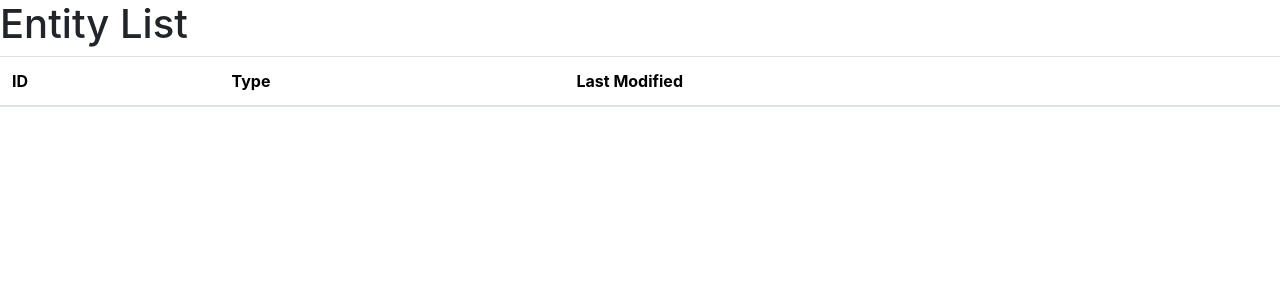
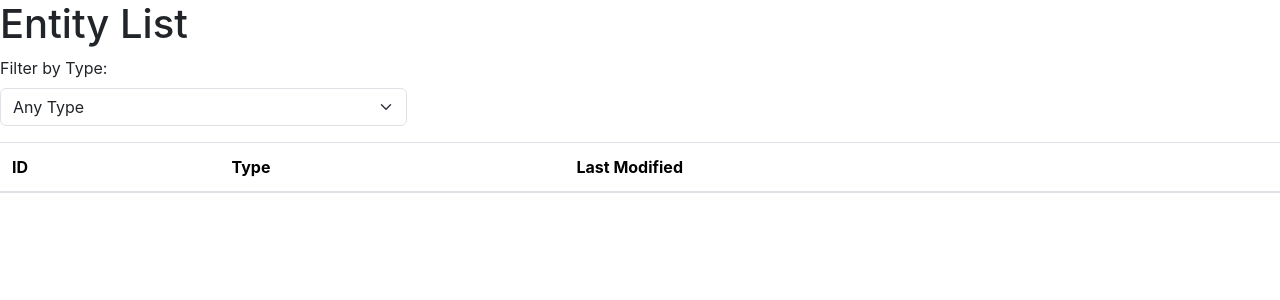
Before and after one commit to sommaalessandra/IntelliFlowTwin, a Django app: template udtBackEnd/udtApp/templates/udtApp/entityList.html in a window 1280 px wide. Shown: the part 56-356 px from the top of the page. Run offline with Django 5.2, Linux system fonts and the light colour scheme; the template is opened without the code that fills it, so the values that code supplies are empty; some libraries are stand-ins or nearby versions.

Commit message:
udtBackEnd: Some fixing on filter by entity type.
Changed ROUTEFILENAME to SIMULATIONPATH, generalizing run.sumocfg

```diff
--- a/libraries/classes/Planner.py
+++ b/libraries/classes/Planner.py
@@ -109,7 +109,7 @@ class ScenarioGenerator:
         print("Routes Generated")
         # self.sim.changeRoutePath(newpath + "generatedRoutes.rou.xml")
 
-        relativeRouteFile = folderPath + "generatedRoutes.rou.xml"
+        relativeRouteFile = folderPath # + "generatedRoutes.rou.xml"
         routeFilePath = os.path.abspath(relativeRouteFile)
         return routeFilePath
 
--- a/libraries/classes/SumoSimulator.py
+++ b/libraries/classes/SumoSimulator.py
@@ -191,7 +191,7 @@ class Simulator:
             print("Error: the given path does not exist.")
             return
         self.routePath = routePath
-        os.environ["ROUTEFILENAME"] = routePath
+        os.environ["SIMULATIONPATH"] = routePath
         print("The path was set to " + routePath)
 
     ### VEHICLE FUNCTIONS
--- a/udtBackEnd/udtApp/templates/udtApp/base.html
+++ b/udtBackEnd/udtApp/templates/udtApp/base.html
@@ -4,7 +4,7 @@
     <link href="https://cdn.jsdelivr.net/npm/bootstrap@5.3.0-alpha1/dist/css/bootstrap.min.css" rel="stylesheet">
     </head>
     <nav class="navbar navbar-expand-lg navbar-light bg-light">
-    <a class="navbar-brand" href="#">UdtApp</a>
+    <a class="navbar-brand" href="{% url 'index' %}">UdtApp</a>
     <button class="navbar-toggler" type="button" data-toggle="collapse" data-target="#navbarNavAltMarkup"
         aria-controls="navbarNavAltMarkup" aria-expanded="false" aria-label="Toggle navigation">
         <span class="navbar-toggler-icon"></span>
--- a/udtBackEnd/udtApp/templates/udtApp/entityList.html
+++ b/udtBackEnd/udtApp/templates/udtApp/entityList.html
@@ -31,7 +31,25 @@
 <body>
     {% load custom_filters %}
     <h1>Entity List</h1>
-
+     <!-- Form for filter type -->
+    <form method="GET" action="">
+        <div class="row mb-3">
+            <div class="col-md-4">
+                <label for="type" class="form-label">Filter by Type:</label>
+                <select id="type" name="type" class="form-select"  onchange="this.form.submit()" >
+                    <option value="">Any Type</option>
+                    {% for type in device_types %}
+                        <option value="{{ type|split_and_get_last:'/' }}" {% if request.GET.type == type|split_and_get_last:'/' %}selected{% endif %}>
+                    {{ type|split_and_get_last:'/' }}
+                </option>
+                    {% endfor %}
+                </select>
+            </div>
+<!--            <div class="col-md-2 d-flex align-items-end">-->
+<!--                <button type="submit" class="btn btn-primary">Filter</button>-->
+<!--            </div>-->
+        </div>
+    </form>
     <table class="table table-striped">
         <thead>
             <tr>
@@ -61,12 +79,12 @@
             {% endfor %}
         </tbody>
     </table>
-    <!-- Paginazione -->
+    <!-- Pagination navbar -->
     <nav aria-label="Page navigation">
       <ul class="pagination justify-content-center">
         {% if page_obj.has_previous %}
           <li class="page-item">
-            <a class="page-link" href="?page={{ page_obj.previous_page_number }}" aria-label="Previous">
+            <a class="page-link" href="?page={{ page_obj.previous_page_number }}&type={{ request.GET.type }} " aria-label="Previous">
               <span aria-hidden="true">&laquo;</span>
             </a>
           </li>
@@ -74,13 +92,13 @@
 
         {% for num in page_obj.paginator.page_range %}
           <li class="page-item {% if page_obj.number == num %}active{% endif %}">
-            <a class="page-link" href="?page={{ num }}">{{ num }}</a>
+            <a class="page-link" href="?page={{ num }}&type={{ request.GET.type }}">{{ num }}</a>
           </li>
         {% endfor %}
 
         {% if page_obj.has_next %}
           <li class="page-item">
-            <a class="page-link" href="?page={{ page_obj.next_page_number }}" aria-label="Next">
+            <a class="page-link" href="?page={{ page_obj.next_page_number }}&type={{ request.GET.type }} " aria-label="Next">
               <span aria-hidden="true">&raquo;</span>
             </a>
           </li>
--- a/udtBackEnd/udtBackEnd/urls.py
+++ b/udtBackEnd/udtBackEnd/urls.py
@@ -16,8 +16,11 @@ Including another URLconf
 """
 from django.contrib import admin
 from django.urls import include, path
+from django.views.generic import RedirectView
+
 
 urlpatterns = [
+    path('', RedirectView.as_view(url='/udtApp/index', permanent=False)),
     path("udtApp/", include("udtApp.urls")),
     path('admin/', admin.site.urls),
 ]
```
Also changed, not shown: udtBackEnd/udtApp/templates/udtApp/entity.html (+7 -6 lines), udtBackEnd/udtApp/templatetags/custom_filters.py (+8 -0 lines), udtBackEnd/udtApp/views.py (+22 -4 lines), 1 other file.
